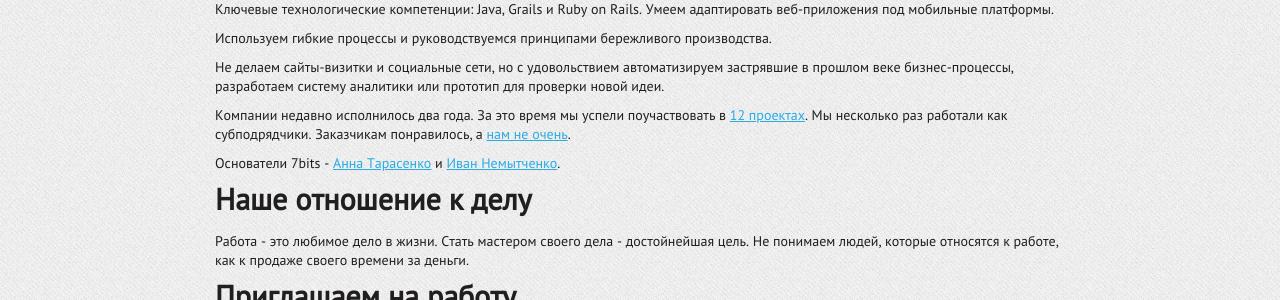
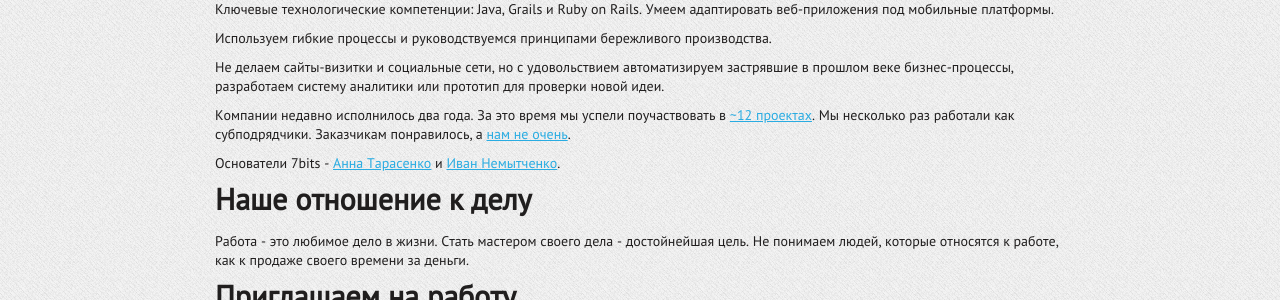
Before and after one commit to AnnieOmsk/7bits, a Jekyll site: the page built from index.md, in a window 1280 px wide. Shown: the part 247-547 px from the top of the page. Built offline with Jekyll 4.4.1, drawn with Linux system fonts in a browser that asks for light colours; Markdown is read by kramdown in place of the engine named in the settings; part of the change alters nothing that is shown.

```diff
--- a/index.md
+++ b/index.md
@@ -10,7 +10,7 @@ title: Компания
 
 Не делаем сайты-визитки и социальные сети, но с удовольствием автоматизируем застрявшие в прошлом веке бизнес-процессы, разработаем систему аналитики или прототип для проверки новой идеи.
 
-Компании недавно исполнилось два года. За это время мы успели поучаствовать в [12 проектах](портфолио).
+Компании недавно исполнилось два года. За это время мы успели поучаствовать в [~12 проектах](portfolio.html).
 Мы несколько раз работали как субподрядчики. Заказчикам понравилось, а [нам не очень](ссылка на пост почему нам не нравится работать через субподряд).
 
 Основатели 7bits - [Анна Тарасенко](→) и [Иван Немытченко](→).
```
